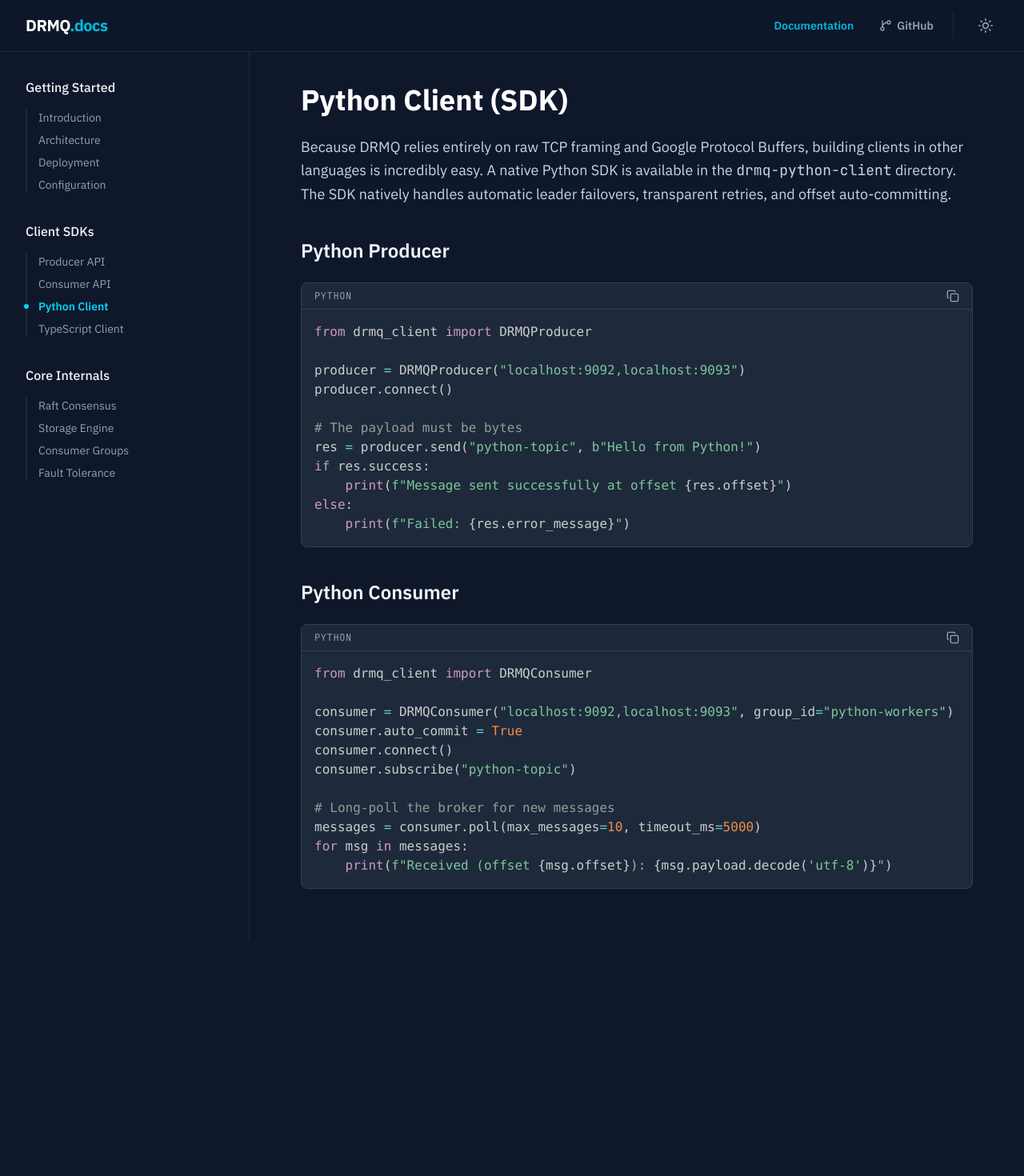
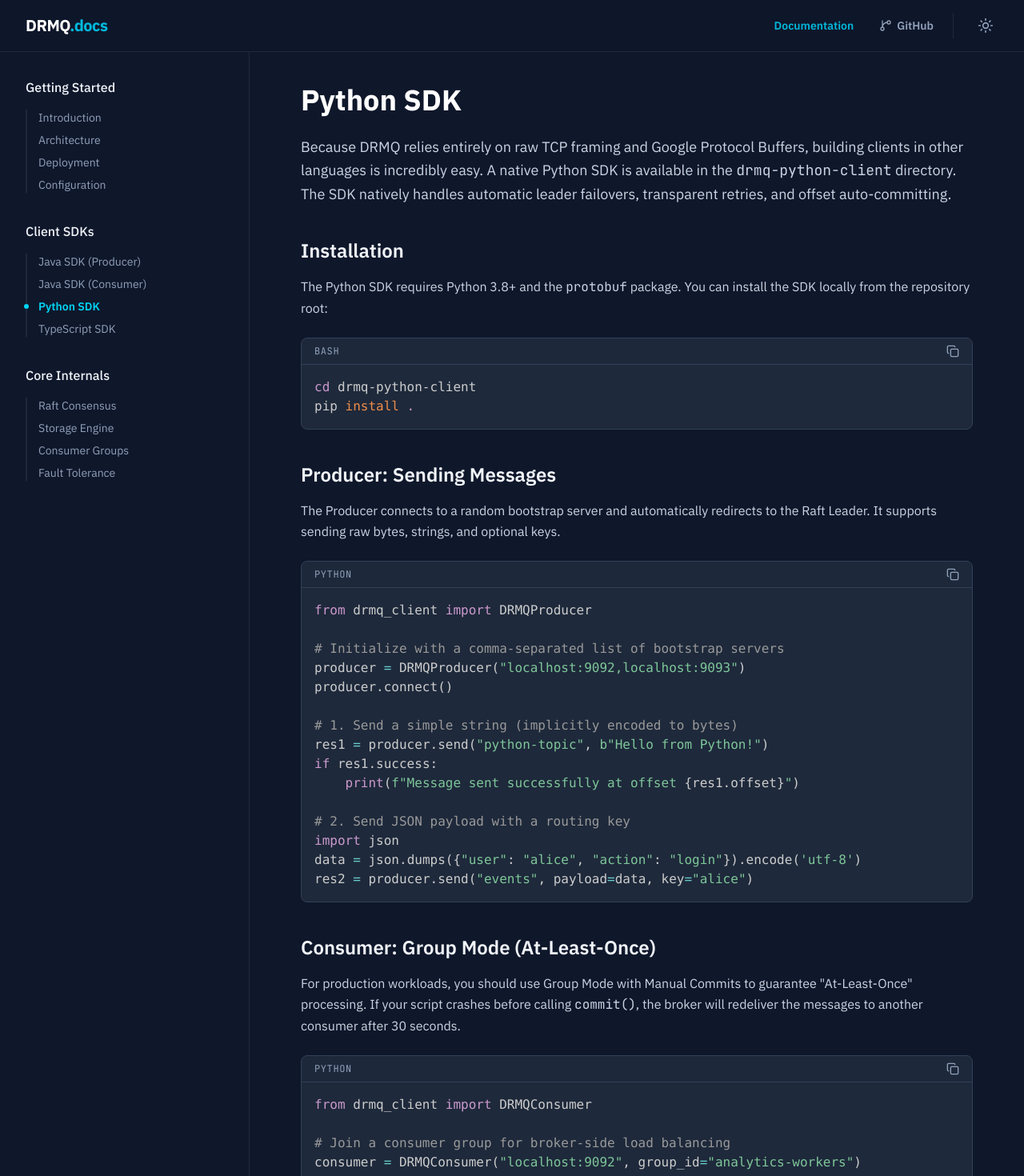
Before and after one commit to samuel025/Drmq-web, a React (Vite) app: page /python-client in a window 1280 px wide. Shown: the top 1470 px of the page at 80% size. Before the commit the page ends 1175 px from the top, so only its background shows below. Built offline with nearby package versions, Linux system fonts and the light colour scheme.

Commit message:
docs: standardize SDK naming, improve TypeScript/Python usage documentation, and remove redundant React imports

```diff
--- a/src/components/Sidebar.tsx
+++ b/src/components/Sidebar.tsx
@@ -14,10 +14,10 @@
   {
     title: 'Client SDKs',
     links: [
-      { name: 'Producer API', href: '/producer', icon: Terminal },
-      { name: 'Consumer API', href: '/consumer', icon: Terminal },
-      { name: 'Python Client', href: '/python-client', icon: Terminal },
-      { name: 'TypeScript Client', href: '/typescript-client', icon: Terminal },
+      { name: 'Java SDK (Producer)', href: '/producer', icon: Terminal },
+      { name: 'Java SDK (Consumer)', href: '/consumer', icon: Terminal },
+      { name: 'Python SDK', href: '/python-client', icon: Terminal },
+      { name: 'TypeScript SDK', href: '/typescript-client', icon: Terminal },
     ],
   },
   {
--- a/src/pages/Configuration.tsx
+++ b/src/pages/Configuration.tsx
@@ -1,5 +1,3 @@
-import React from 'react';
-
 export function Configuration() {
   return (
     <div>
--- a/src/pages/ConsumerAPI.tsx
+++ b/src/pages/ConsumerAPI.tsx
@@ -3,11 +3,11 @@
 export function ConsumerAPI() {
   return (
     <div>
-      <h1 className="text-4xl font-bold text-white mb-6">Consumer API</h1>
+      <h1 className="text-4xl font-bold text-white mb-6">Java SDK (Consumer)</h1>
 
       <p className="text-lg text-slate-300 mb-8 leading-relaxed">
-        The <code>DRMQConsumer</code> is used to read messages from topics.
-        DRMQ supports two distinct consumption modes: <strong>Group Mode</strong> (default)
+        As the first-class native client, the Java <code>DRMQConsumer</code> provides the most robust implementation for reading messages from topics.
+        It natively supports automatic reconnects, leader redirection, and long-polling. DRMQ supports two distinct consumption modes: <strong>Group Mode</strong> (default)
         and <strong>Single Mode</strong>.
       </p>
 
--- a/src/pages/ProducerAPI.tsx
+++ b/src/pages/ProducerAPI.tsx
@@ -3,10 +3,10 @@
 export function ProducerAPI() {
   return (
     <div>
-      <h1 className="text-4xl font-bold text-white mb-6">Producer API</h1>
+      <h1 className="text-4xl font-bold text-white mb-6">Java SDK (Producer)</h1>
 
       <p className="text-lg text-slate-300 mb-8 leading-relaxed">
-        The <code>DRMQProducer</code> is a thread-safe client for sending messages to the cluster.
+        Because DRMQ is built in Java, the <strong>Java SDK</strong> is the first-class, native client. The <code>DRMQProducer</code> is a thread-safe client for sending messages to the cluster.
         It uses synchronous sends with an underlying blocking TCP socket, meaning <code>send()</code>
         blocks until the message is either acknowledged by a Raft quorum or an unrecoverable error occurs.
       </p>
--- a/src/pages/PythonClient.tsx
+++ b/src/pages/PythonClient.tsx
@@ -3,7 +3,7 @@
 export function PythonClient() {
   return (
     <div>
-      <h1 className="text-4xl font-bold text-white mb-6">Python Client (SDK)</h1>
+      <h1 className="text-4xl font-bold text-white mb-6">Python SDK</h1>
 
       <p className="text-lg text-slate-300 mb-8 leading-relaxed">
         Because DRMQ relies entirely on raw TCP framing and Google Protocol Buffers,
@@ -12,17 +12,46 @@
         The SDK natively handles automatic leader failovers, transparent retries, and offset auto-committing.
       </p>
 
-      <h2 className="text-2xl font-semibold text-slate-100 mb-4 mt-10">Python Producer</h2>
+      <h2 className="text-2xl font-semibold text-slate-100 mb-4 mt-10">Installation</h2>
+      <p className="text-slate-300 mb-4 leading-relaxed">
+        The Python SDK requires Python 3.8+ and the <code>protobuf</code> package.
+        You can install the SDK locally from the repository root:
+      </p>
+      <CodeBlock
+        language="bash"
+        code={`cd drmq-python-client\npip install .`}
+      />
+
+      <h2 className="text-2xl font-semibold text-slate-100 mb-4 mt-10">Producer: Sending Messages</h2>
+      <p className="text-slate-300 mb-4 leading-relaxed">
+        The Producer connects to a random bootstrap server and automatically redirects to the Raft Leader.
+        It supports sending raw bytes, strings, and optional keys.
+      </p>
       <CodeBlock
         language="python"
-        code={`from drmq_client import DRMQProducer\n\nproducer = DRMQProducer("localhost:9092,localhost:9093")\nproducer.connect()\n\n# The payload must be bytes\nres = producer.send("python-topic", b"Hello from Python!")\nif res.success:\n    print(f"Message sent successfully at offset {res.offset}")\nelse:\n    print(f"Failed: {res.error_message}")`}
+        code={`from drmq_client import DRMQProducer\n\n# Initialize with a comma-separated list of bootstrap servers\nproducer = DRMQProducer("localhost:9092,localhost:9093")\nproducer.connect()\n\n# 1. Send a simple string (implicitly encoded to bytes)\nres1 = producer.send("python-topic", b"Hello from Python!")\nif res1.success:\n    print(f"Message sent successfully at offset {res1.offset}")\n\n# 2. Send JSON payload with a routing key\nimport json\ndata = json.dumps({"user": "alice", "action": "login"}).encode('utf-8')\nres2 = producer.send("events", payload=data, key="alice")`}
       />
 
-      <h2 className="text-2xl font-semibold text-slate-100 mb-4 mt-10">Python Consumer</h2>
+      <h2 className="text-2xl font-semibold text-slate-100 mb-4 mt-10">Consumer: Group Mode (At-Least-Once)</h2>
+      <p className="text-slate-300 mb-4 leading-relaxed">
+        For production workloads, you should use Group Mode with Manual Commits to guarantee "At-Least-Once" processing.
+        If your script crashes before calling <code>commit()</code>, the broker will redeliver the messages to another consumer after 30 seconds.
+      </p>
       <CodeBlock
         language="python"
-        code={`from drmq_client import DRMQConsumer\n\nconsumer = DRMQConsumer("localhost:9092,localhost:9093", group_id="python-workers")\nconsumer.auto_commit = True\nconsumer.connect()\nconsumer.subscribe("python-topic")\n\n# Long-poll the broker for new messages\nmessages = consumer.poll(max_messages=10, timeout_ms=5000)\nfor msg in messages:\n    print(f"Received (offset {msg.offset}): {msg.payload.decode('utf-8')}")`}
+        code={`from drmq_client import DRMQConsumer\n\n# Join a consumer group for broker-side load balancing\nconsumer = DRMQConsumer("localhost:9092", group_id="analytics-workers")\n\n# Disable auto-commit for strict at-least-once guarantees\nconsumer.auto_commit = False\nconsumer.connect()\nconsumer.subscribe("events")\n\nwhile True:\n    # Long-poll the broker for new messages (waits up to 5 seconds if queue is empty)\n    messages = consumer.poll(max_messages=50, timeout_ms=5000)\n    \n    for msg in messages:\n        # 1. Process the message\n        process_event(msg.payload.decode('utf-8'))\n        \n    # 2. Only commit after successful processing\n    if messages:\n        last_offset = messages[-1].offset\n        consumer.commit("events", last_offset)\n        print(f"Committed up to offset {last_offset}")`}
       />
+
+      <h2 className="text-2xl font-semibold text-slate-100 mb-4 mt-10">Consumer: Single Mode (No Group)</h2>
+      <p className="text-slate-300 mb-4 leading-relaxed">
+        If you want to read messages starting from a specific point without the broker tracking your state,
+        you can use Single Mode. The SDK handles this automatically if you don't provide a <code>group_id</code>.
+      </p>
+      <CodeBlock
+        language="python"
+        code={`# Initialize without a group_id\nconsumer = DRMQConsumer("localhost:9092")\nconsumer.connect()\n\n# Explicitly seek to offset 100\nconsumer.subscribe("events", from_offset=100)\n\nmessages = consumer.poll(max_messages=10)\nfor msg in messages:\n    print(f"Replaying message at {msg.offset}: {msg.payload}")`}
+      />
+
     </div>
   );
 }
--- a/src/pages/Raft.tsx
+++ b/src/pages/Raft.tsx
@@ -1,5 +1,3 @@
-import React from 'react';
-
 export function Raft() {
   return (
     <div>
--- a/src/pages/Storage.tsx
+++ b/src/pages/Storage.tsx
@@ -1,5 +1,3 @@
-import React from 'react';
-
 export function Storage() {
   return (
     <div>
--- a/src/pages/TypeScriptClient.tsx
+++ b/src/pages/TypeScriptClient.tsx
@@ -3,7 +3,7 @@
 export function TypeScriptClient() {
   return (
     <div>
-      <h1 className="text-4xl font-bold text-white mb-6">TypeScript Client (SDK)</h1>
+      <h1 className="text-4xl font-bold text-white mb-6">TypeScript SDK</h1>
 
       <p className="text-lg text-slate-300 mb-8 leading-relaxed">
         A native Node.js/TypeScript SDK is also available in the
@@ -13,16 +13,40 @@
         same automatic leader redirection and failover capabilities as the Java client.
       </p>
 
-      <h2 className="text-2xl font-semibold text-slate-100 mb-4 mt-10">TypeScript Producer</h2>
+      <h2 className="text-2xl font-semibold text-slate-100 mb-4 mt-10">Installation</h2>
+      <p className="text-slate-300 mb-4 leading-relaxed">
+        The TypeScript SDK requires Node.js 18+. You can install it directly from the local repository:
+      </p>
+      <CodeBlock
+        language="bash"
+        code={`cd drmq-ts-client\nnpm install\nnpm run build`}
+      />
+
+      <h2 className="text-2xl font-semibold text-slate-100 mb-4 mt-10">Producer: Sending Messages</h2>
+      <p className="text-slate-300 mb-4 leading-relaxed">
+        The Producer connects to a random bootstrap server. If it hits a follower, it is automatically redirected to the Raft Leader. Payload data is handled exclusively as Node.js <code>Buffer</code> objects.
+      </p>
       <CodeBlock
         language="typescript"
-        code={`import { DRMQProducer } from './client';\n\nconst producer = new DRMQProducer("localhost:9092,localhost:9093");\nawait producer.connect();\n\nconst payload = Buffer.from("Hello from TypeScript!");\nconst res = await producer.send("ts-topic", payload);\nconsole.log(\`Sent at offset \${res.offset}\`);`}
+        code={`import { DRMQProducer } from 'drmq-ts-client';\n\nconst producer = new DRMQProducer("localhost:9092,localhost:9093");\nawait producer.connect();\n\n// 1. Send a string payload (must be converted to Buffer)\nconst payload1 = Buffer.from("Hello from TypeScript!");\nconst res1 = await producer.send("ts-topic", payload1);\nif (res1.success) {\n  console.log(\`Sent string at offset \${res1.offset}\`);\n}\n\n// 2. Send JSON payload with an optional routing key\nconst payload2 = Buffer.from(JSON.stringify({ user: "bob", action: "click" }));\nconst res2 = await producer.send("analytics", payload2, "bob");`}
       />
 
-      <h2 className="text-2xl font-semibold text-slate-100 mb-4 mt-10">TypeScript Consumer</h2>
+      <h2 className="text-2xl font-semibold text-slate-100 mb-4 mt-10">Consumer: Group Mode (At-Least-Once)</h2>
+      <p className="text-slate-300 mb-4 leading-relaxed">
+        To prevent message loss in production, use Group Mode with Manual Commits. This requires you to explicitly call <code>commit()</code> only after your asynchronous logic (like database inserts) completes successfully.
+      </p>
       <CodeBlock
         language="typescript"
-        code={`import { DRMQConsumer } from './client';\n\nconst consumer = new DRMQConsumer("localhost:9092,localhost:9093", "ts-workers");\nconsumer.autoCommit = true;\nawait consumer.connect();\nawait consumer.subscribe("ts-topic");\n\n// Long-poll the broker for new messages\nconst messages = await consumer.poll(10, 5000);\nfor (const msg of messages) {\n  console.log(\`Received: \${Buffer.from(msg.payload).toString('utf-8')}\`);\n}`}
+        code={`import { DRMQConsumer } from 'drmq-ts-client';\n\n// Join a consumer group for broker-side load balancing\nconst consumer = new DRMQConsumer("localhost:9092", "analytics-workers");\n\n// Disable auto-commit to ensure at-least-once delivery\nconsumer.autoCommit = false;\nawait consumer.connect();\nawait consumer.subscribe("analytics");\n\nwhile (true) {\n  // Long-poll the broker for new messages\n  const messages = await consumer.poll(50, 5000);\n  \n  for (const msg of messages) {\n    const data = JSON.parse(Buffer.from(msg.payload).toString('utf-8'));\n    await processEventInDatabase(data);\n  }\n  \n  // Commit the batch only after all processing succeeds\n  if (messages.length > 0) {\n    const lastOffset = messages[messages.length - 1].offset;\n    await consumer.commit("analytics", lastOffset);\n    console.log(\`Successfully committed up to offset \${lastOffset}\`);\n  }\n}`}
+      />
+
+      <h2 className="text-2xl font-semibold text-slate-100 mb-4 mt-10">Consumer: Single Mode (No Group)</h2>
+      <p className="text-slate-300 mb-4 leading-relaxed">
+        If you want to manually stream the log from a specific offset without interfering with production consumer groups, instantiate the client without a group ID.
+      </p>
+      <CodeBlock
+        language="typescript"
+        code={`// Instantiate without a group string\nconst consumer = new DRMQConsumer("localhost:9092");\nawait consumer.connect();\n\n// Explicitly seek to offset 100\nawait consumer.subscribe("analytics", 100);\n\nconst messages = await consumer.poll(10);\nfor (const msg of messages) {\n  console.log(\`Replaying offset \${msg.offset}\`);\n}`}
       />
     </div>
   );
```
